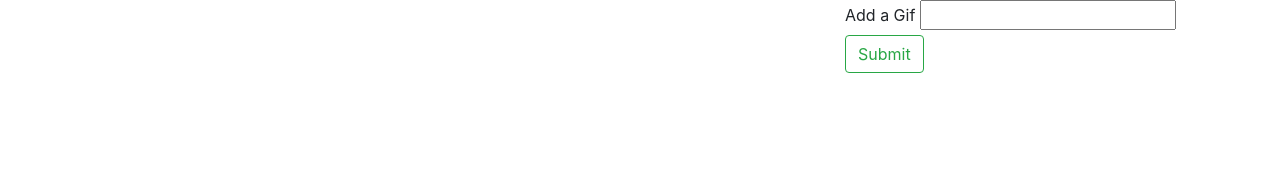
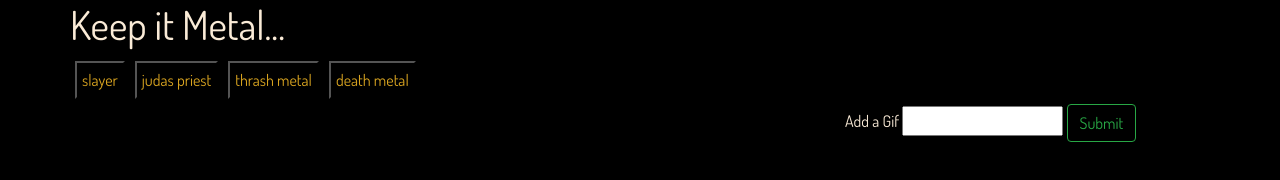
Before and after one commit to corejola/GifTastic, a plain HTML site: page index.html in a window 1280 px wide. Drawn offline with nearby package versions, Linux system fonts and the light colour scheme.

Commit message:
completed homework files

```diff
--- a/assets/css/style.css
+++ b/assets/css/style.css
@@ -1,5 +1,18 @@
-button {
-margin: auto;
-/* background-color: aqua; */
+body {
+    font-family: 'Dosis', sans-serif;
+    color: antiquewhite;
+    background-color: black;
+}
+.gif {
+margin: 5px;
+padding: 5px;
+color:goldenrod;
+background-color:  black
 
 }
+
+.float-left {
+    border-width: 2px;
+    border-color: antiquewhite;
+    margin: 5px;
+}
--- a/assets/js/app.js
+++ b/assets/js/app.js
@@ -25,13 +25,11 @@
 //     5.1 click on a gif to activiate a gif
 //     5.2 click on gif again deactivate giv
 
-// 6.0
-
 //document.ready function
 $(document).ready(function () {
 });
 
-var gifArray = [];
+var gifArray = ["slayer", "judas priest", "thrash metal", "death metal"];
 
 $('#addGif').on("click", function (event) {
     event.preventDefault();
@@ -57,10 +55,9 @@ function generateButtons() {
         button.attr("class", "gif");
         $('#gifButtons').append(button);
     }
-
 }
 // button makes ajax call
-//use document.on to call on elements created
+//use document.on to call on elements created by javascript
 $(document).on("click", ".gif", function () {
     // clear gif area
     $('#gifView').empty();
@@ -79,12 +76,13 @@ $(document).on("click", ".gif", function () {
 
         for (var i = 0; i < gifData.length; i++) {
             var gifView = $('<div>');
+            gifView.attr("class", "float-left")
             var rating = gifData[i].rating;
             // console.log(rating)
 
             var p = $("<p>").text("Gif Rating: " + rating);
             var gifImage = $("<img>");
-
+            //set up gif attribute state parameter - still/animate
             gifImage.attr({
                 "class": "gifState",
                 "src": gifData[i].images.fixed_height_still.url,
@@ -112,3 +110,5 @@ $(document).on("click", ".gifState", function () {
         $(this).attr("data-state", "still")
     }
 });
+
+generateButtons();
--- a/index.html
+++ b/index.html
@@ -9,18 +9,23 @@
     <link rel="stylesheet" href="https://stackpath.bootstrapcdn.com/bootstrap/4.3.1/css/bootstrap.min.css"
         integrity="sha384-ggOyR0iXCbMQv3Xipma34MD+dH/1fQ784/j6cY/iJTQUOhcWr7x9JvoRxT2MZw1T" crossorigin="anonymous">
     <link rel="stylesheet" type=text/css href="assets/css/style.css">
+    <link href="https://fonts.googleapis.com/css?family=Dosis" rel="stylesheet">
 </head>
 
 <body>
     <div class="container">
+
         <div class="row">
+            <h1>Keep it Metal...</h1>
+        </div>
 
+        <div class="row">
             <div id="gifButtons"></div>
         </div>
 
-        <div class="row flex-container">
+        <div class="row">
             <div class="col-md-8">
-                <div class="float-left" id="gifView"></div>
+                <div class="inline-block" id="gifView"></div>
             </div>
 
             <div class="col-md-4">
@@ -30,7 +35,9 @@
                     <button class="btn btn-outline-success my-2 my-sm-0" type="submit" id="addGif">Submit</button>
                 </form>
             </div>
+
         </div>
+
     </div>
 
     <script src="https://cdnjs.cloudflare.com/ajax/libs/jquery/3.2.1/jquery.min.js"></script>
```
Also changed, not shown: 1 other file.
